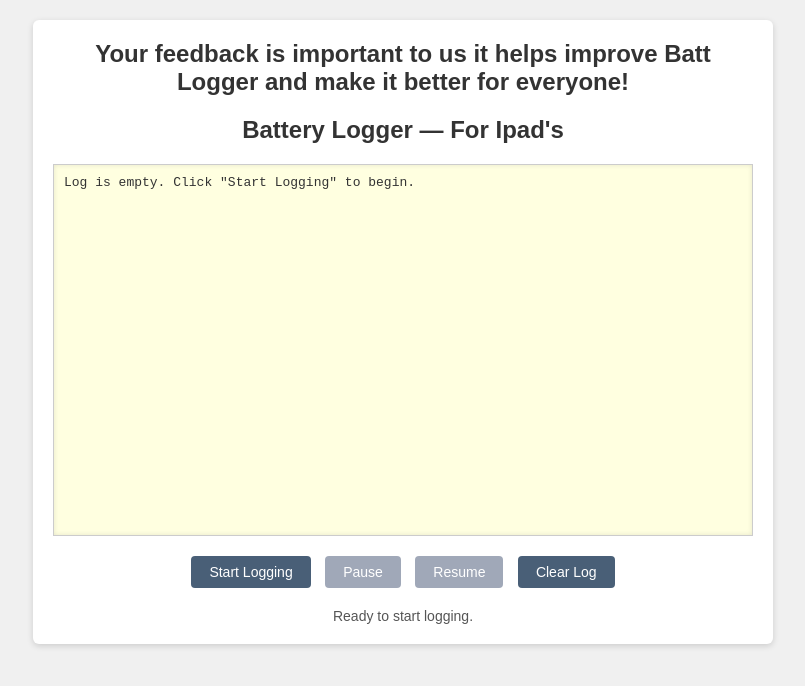
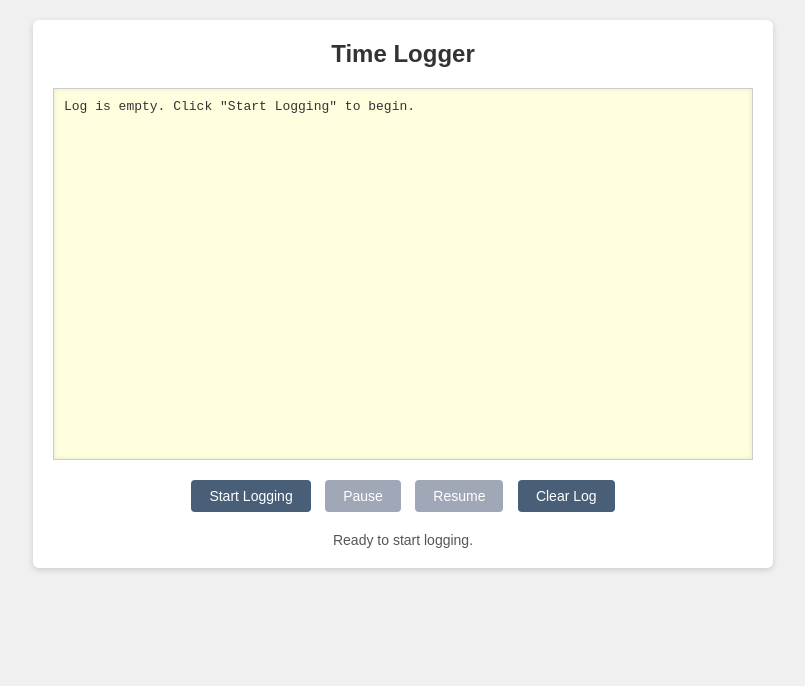
Before and after one commit to zWhills/BetaTestBatLog, a plain HTML site: page index.html in a window 1280 px wide. Shown: the whole page, without its empty margins (237-1042 px from the left). Drawn offline with Linux system fonts and the light colour scheme.

Commit message:
Update index.html

```diff
--- a/index.html
+++ b/index.html
@@ -8,8 +8,7 @@
 </head>
 <body>
   <div class="container">
-    <h2>Your feedback is important to us it helps improve Batt Logger and make it better for everyone!</h2>
-    <h2>Battery Logger — For Ipad's</h2>
+    <h2>Time Logger</h2>
     <div id="logOutput">Loading previous logs (if any)...</div>
     <div class="buttons">
       <button id="startBtn">Start Logging</button>
```
